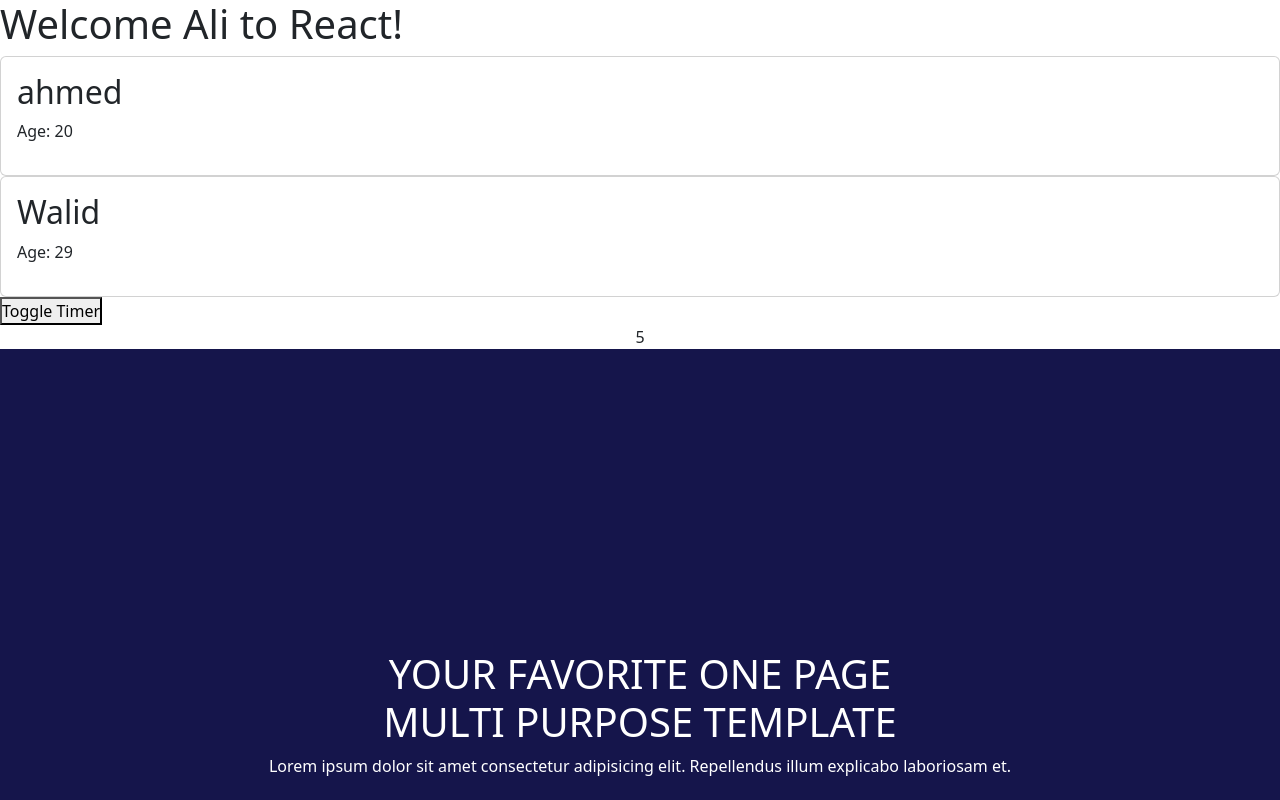
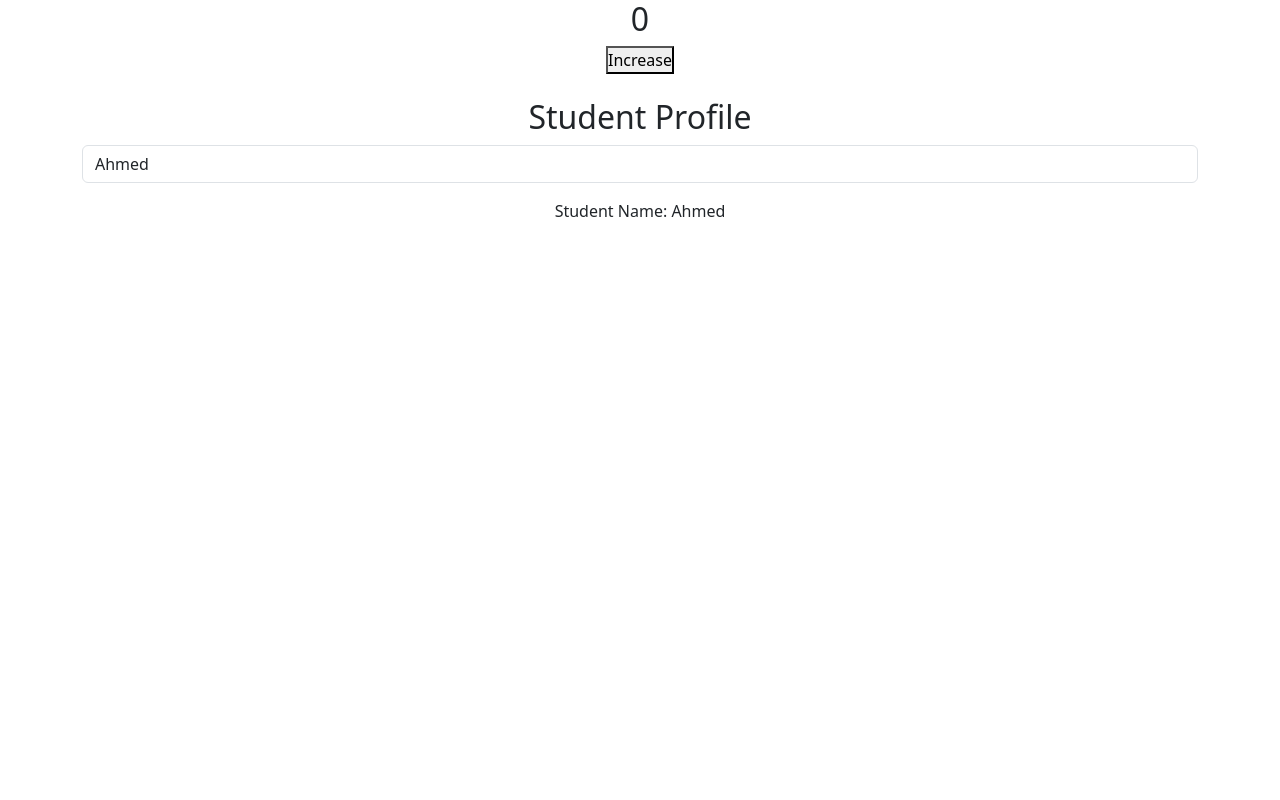
Before and after one commit to mohamedessayed/React-course, a React (Vite) app: page / in a window 1280 px wide. Shown: the top 800 px of the page. Built offline with nearby package versions, Linux system fonts and the light colour scheme.

Commit message:
add life cycle using class component

```diff
--- a/src/App.tsx
+++ b/src/App.tsx
@@ -1,11 +1,8 @@
 import { Component, type ReactNode } from "react";
 import './assets/css/app.css';
-import Header from "./components/Header";
-import ServiceSection from "./components/ServiceSection";
-import Timer from "./components/practice/Timer";
-import Welcome from "./components/practice/Welcome";
-import StudentCard, { type StudentInterface } from "./components/practice/StudentCard";
-import CourseList from "./pages/CourseList";
+
+import StateEx from "./components/practice/hooks/StateEx";
+import EffectEx from "./components/practice/hooks/EffectEx";
 
 
 class App extends Component {
@@ -16,12 +13,13 @@ class App extends Component {
 
   render(): ReactNode {
 
-    let student1:StudentInterface = {name:"ahmed", age:20}
-    let student2:StudentInterface = {name:"Walid", age:29, mail:"1321"}
 
     return <div>
 
-      <Welcome />
+      <StateEx />
+      <EffectEx />
+
+      {/* <Welcome />
 
 
       <StudentCard  student={ student1 } />
@@ -33,7 +31,9 @@ class App extends Component {
 
           <Header />
 
-          <ServiceSection />
+          <ServiceSection /> */}
+
+
     </div>
 
   }
--- /dev/null
+++ b/src/components/practice/hooks/EffectEx.tsx
@@ -0,0 +1,38 @@
+import { useEffect, useState } from "react";
+
+
+
+function EffectEx() {
+
+    const [name,setName]= useState<string>("Ahmed");
+
+
+    useEffect(()=>{
+        document.title = `Profile - ${name}`;
+    },[name])
+
+
+    // useEffect(sideEffectFunction,ArrayDependency)
+
+    return <>
+
+    <div className="container mt-4">
+        <h2>Student Profile</h2>
+
+        <input
+        type="text"
+        className="form-control"
+        value={name}
+        onChange={(event)=> setName(event.target.value)}
+        />
+
+        <p className="mt-3">
+            Student Name: {name}
+        </p>
+    </div>
+
+    </>
+}
+
+
+export default EffectEx;
--- /dev/null
+++ b/src/components/practice/hooks/StateEx.tsx
@@ -0,0 +1,53 @@
+import { useEffect, useState } from "react";
+
+
+type StudentType = {
+        name:string,
+        age:number
+    }
+
+
+function StateEx() {
+
+    const [count,setCount] = useState<number>(0);
+
+    const [userName, setUserName] = useState<string>('Ahmed')
+
+    const [isLoggin, setIsLoggin] = useState<boolean>(false);
+
+    const [students, setStudents] = useState<string[]>(['Ali'])
+
+    const [student,setStudent] = useState<StudentType>({name:"Ali",age:23})
+
+
+    useEffect(()=>{
+        console.log(students);
+        console.log(student);
+
+    },[isLoggin])
+
+
+
+
+    function increament(){
+    //    setCount( count + 1 );
+
+    setStudents( prevStudents => ["Ahmed",...prevStudents] )
+
+    setStudent( prevStudent => ({...prevStudent, name:"Walid"}) )
+
+       setCount( prevCount => prevCount + 1 );
+    }
+
+    return <div className="text-center">
+
+        <h2>{count}</h2>
+
+        <button onClick={increament}>
+            Increase
+        </button>
+    </div>
+}
+
+
+export default StateEx;
```
